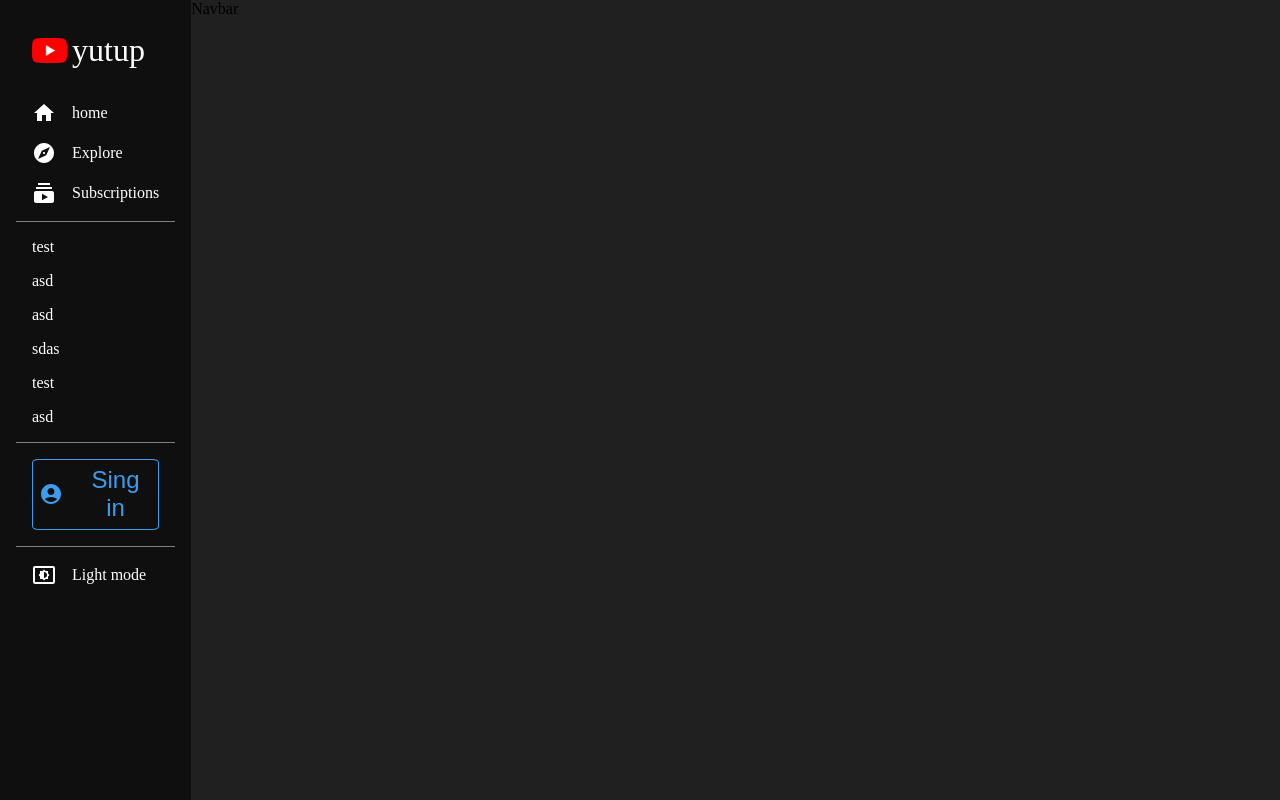
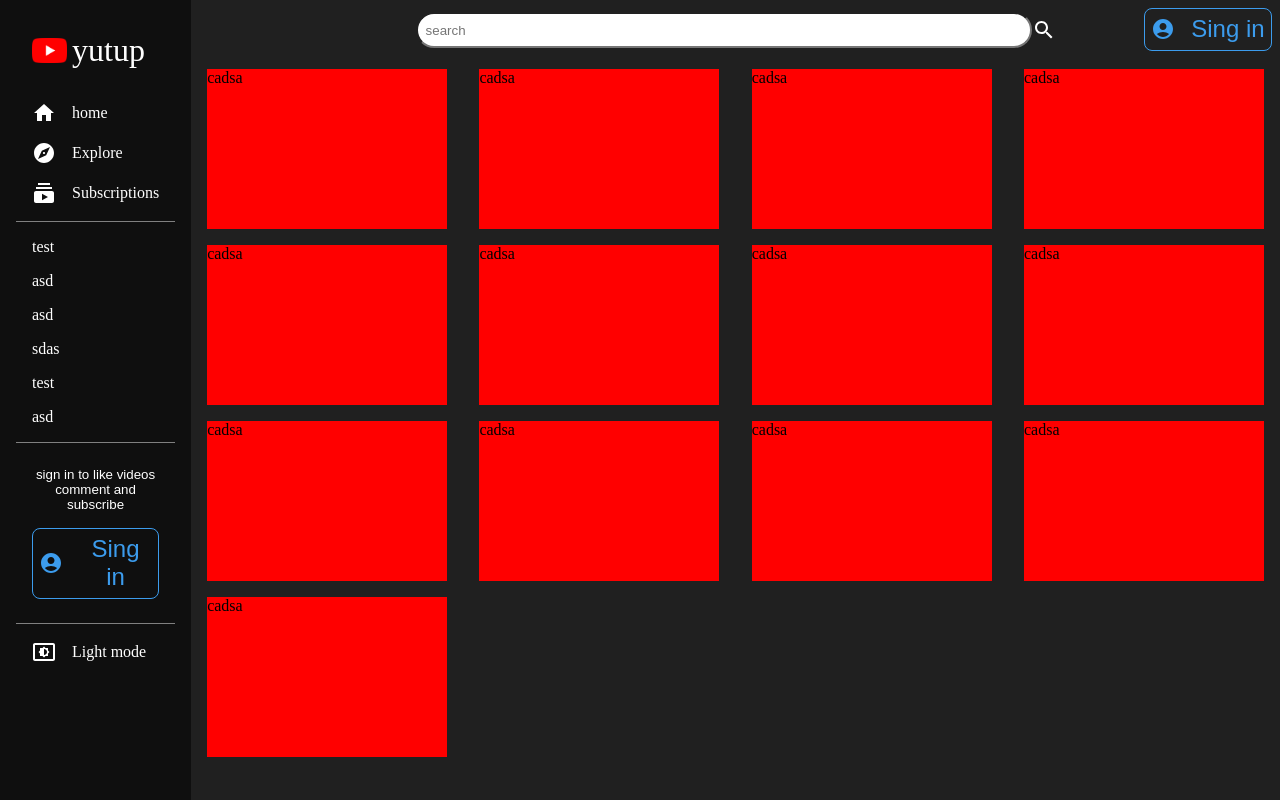
Before and after one commit to utku-erdonmez/NodeJS_projects, a React (Create React App) app in the folder Youtube_mern_clone/frontend/: page / in a window 1280 px wide. Built offline with nearby package versions, Linux system fonts and the light colour scheme.

Commit message:
Front-end update! - Navbar added

```diff
--- a/Youtube_mern_clone/frontend/package.json
+++ b/Youtube_mern_clone/frontend/package.json
@@ -13,6 +13,7 @@
     "nodemon": "^3.1.0",
     "react": "^18.2.0",
     "react-dom": "^18.2.0",
+    "react-router-dom": "^6.22.2",
     "react-scripts": "5.0.1",
     "styled-components": "^6.1.8",
     "web-vitals": "^2.1.4"
--- a/Youtube_mern_clone/frontend/src/App.js
+++ b/Youtube_mern_clone/frontend/src/App.js
@@ -3,23 +3,23 @@ import { Menu } from './components/Menu';
 import { Navbar } from './components/Navbar';
 import { darkTheme,lightTheme } from './utils/theme';
 import { useState } from 'react';
-
+import { BrowserRouter,Routes,Route} from 'react-router-dom'
+import {Home} from './pages/Home.jsx'
 const Container=styled.div`
   display:flex;
   background-color:${({theme})=>theme.mainBg};
   min-height: 100vh;
   margin:0;
   padding:0;
-
 `;
 const Main =styled.div`
-
   display:flex;
+  flex-direction: column;
   flex:7;
-
 `;
 const Wrapper =styled.div`
-display: block;
+
+
 `;
 
 function App() {
@@ -27,15 +27,26 @@ function App() {
   return (
     <ThemeProvider theme={theme ? darkTheme:lightTheme}>
       <Container>
+        <BrowserRouter>
           <Menu theme={theme} setTheme={setTheme}/>
           <Main>
             <Navbar/>
             <Wrapper>
+              <Routes>
+                <Route path='/'>
+                  <Route index element={<Home/>}></Route>
+                  <Route path='video'>
+                    <Route path=':id'></Route>
+                  </Route>
 
+                </Route>
+              </Routes>
             </Wrapper>
           </Main>
+        </BrowserRouter>
       </Container>
     </ThemeProvider>
+
   );
 }
 
--- /dev/null
+++ b/Youtube_mern_clone/frontend/src/components/Card.jsx
@@ -0,0 +1,19 @@
+import React from 'react'
+import styled from 'styled-components'
+
+const Container =styled.div`
+  width:15rem;
+  height: 10rem;
+  background-color: red;
+
+`
+const CardDiv =styled.div`
+
+`
+export const Card = () => {
+  return (
+    <Container>cadsa
+
+     </Container>
+  )
+}
--- a/Youtube_mern_clone/frontend/src/components/Menu.jsx
+++ b/Youtube_mern_clone/frontend/src/components/Menu.jsx
@@ -11,7 +11,7 @@ import AccountCircleIcon from '@mui/icons-material/AccountCircle';
 const MenuContainer=styled.div`
   flex:1;
   background-color:${({theme})=>theme.menuBg};
-  color:${({theme})=>theme.text};;
+  color:${({theme})=>theme.text};
 `
 // menu
 const Logo=styled.div`
@@ -46,14 +46,15 @@ const Hr=styled.hr`
   border-top: solid ${({theme})=>theme.hr} 0.1rem ;
 `
 const Login=styled.button`
-  display: flex;
-  align-items: center;
-  justify-content: center;
+  display:flex;
+  justify-content:center;
+  flex-direction: column;
   gap:1rem;
-  margin: 1rem;
+  margin: 1.5rem 1rem;
   background: none;
   border: none;
   padding:0;
+  color:${({theme})=>theme.text};
 `
 const LoginButton=styled.button`
   display: flex;
@@ -63,7 +64,7 @@ const LoginButton=styled.button`
   background-color: transparent;
   border: 0.1rem solid #3C9CED;
   color:#3C9CED;
-  border-radius: 5%;
+  border-radius: 0.5rem;
   padding:0.4rem;
   cursor: pointer;
   font-size:1.5rem;
@@ -88,7 +89,7 @@ export const Menu = ({theme,setTheme}) => {
         <Option>test</Option>
         <Option>asd</Option>
         <Hr/>
-        <Login ><LoginButton><AccountCircleIcon/>Sing in</LoginButton></Login>
+        <Login >sign in to like videos comment and subscribe <LoginButton><AccountCircleIcon/>Sing in</LoginButton></Login>
         <Hr/>
         <Option onClick={()=>setTheme(!theme)}><SettingsBrightnessIcon/>Light mode</Option>
       </Wrapper>
--- a/Youtube_mern_clone/frontend/src/components/Navbar.jsx
+++ b/Youtube_mern_clone/frontend/src/components/Navbar.jsx
@@ -1,7 +1,67 @@
 import React from 'react'
+import styled from 'styled-components'
+//icons
+import AccountCircleIcon from '@mui/icons-material/AccountCircle';
+import SearchIcon from '@mui/icons-material/Search';
 
+const Container=styled.div`
+width: 100%;
+`
+const Wrappers=styled.div`
+  display: flex;
+  justify-content:space-evenly;
+  align-items: center;
+`
+const SearchDiv=styled.div`
+  color:${({theme})=>theme.text};
+  padding: 0.4rem;
+  margin-top: 0.5rem;
+  width:40rem;
+  height:2rem;
+  display: flex;
+  align-items:center;
+`
+const SearchInput=styled.input`
+text-indent: 0.5rem;
+align-content: center;
+width:100%;
+height: 2rem;
+border-radius:5rem;
+`
+const LoginButton=styled.button`
+  display: flex;
+  align-items: center;
+
+
+  position: absolute;//
+  top:0.5rem;
+  right:0.5rem;
+
+  gap:1rem;
+  background-color: transparent;
+  border: 0.1rem solid #3C9CED;
+  color:#3C9CED;
+  border-radius: 0.5rem;
+  padding:0.4rem;
+  cursor: pointer;
+  font-size:1.5rem;
+`
 export const Navbar = () => {
   return (
-    <div>Navbar</div>
+    <Container>
+
+      <Wrappers>
+        <SearchDiv>
+          <SearchInput placeholder='search'>
+
+          </SearchInput>
+          <SearchIcon/>
+
+        </SearchDiv>
+
+        <LoginButton><AccountCircleIcon/>Sing in</LoginButton>
+
+      </Wrappers>
+    </Container>
   )
 }
--- /dev/null
+++ b/Youtube_mern_clone/frontend/src/pages/Home.jsx
@@ -0,0 +1,30 @@
+import React from "react"
+import {Card} from '../components/Card'
+import styled from "styled-components"
+
+const Container=styled.div`
+    padding: 1rem;
+    display: flex;
+    flex-wrap: wrap;
+    justify-content: space-between;
+    gap:1rem;
+`
+export const Home=()=>{
+    return(<Container>
+        <Card/>
+        <Card/>
+        <Card/>
+        <Card/>
+        <Card/>
+        <Card/>
+        <Card/> <Card/>
+        <Card/>
+        <Card/>
+
+        <Card/>
+        <Card/><Card/>
+
+
+
+         </Container>)
+}
```
Also changed, not shown: Youtube_mern_clone/frontend/src/pages/video.jsx (added, +7 -0 lines), 1 other file (tests, documents, lock files or other folders). Lines whose indentation alone changed are shown as unchanged.
